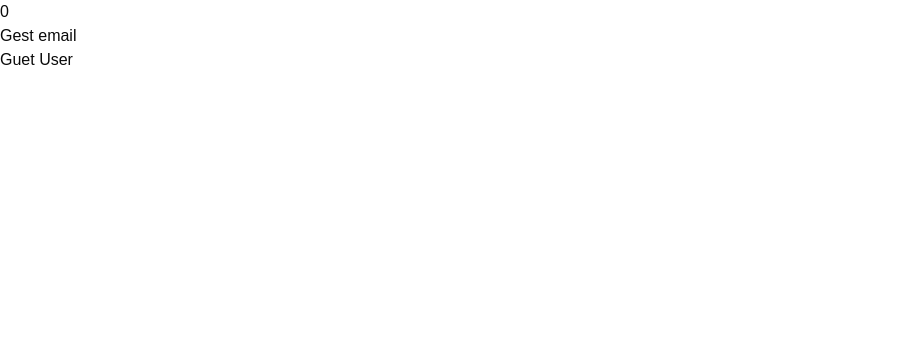
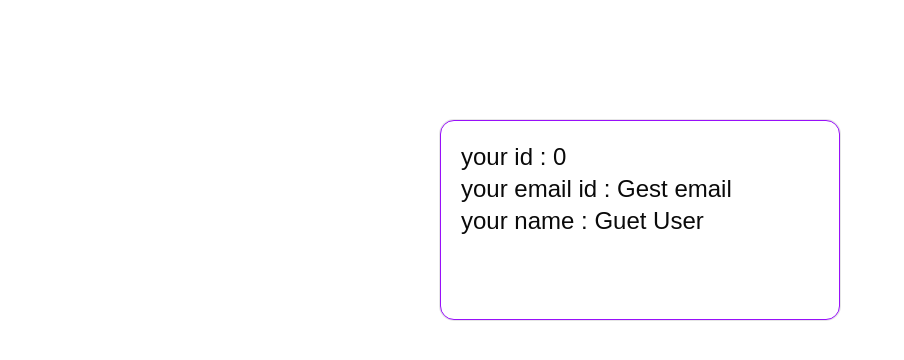
Before and after one commit to kumarikhushisv01-dot/reactrouterdom-project, a React (Vite) app: page /profile in a window 1280 px wide. Shown: the top 360 px of the page, without its empty margins (0-904 px from the left). Built offline with nearby package versions, Linux system fonts and the light colour scheme.

Commit message:
feat : Updating profilpage

```diff
--- a/src/components/LoginPage.tsx
+++ b/src/components/LoginPage.tsx
@@ -28,7 +28,7 @@ const handleSubmit =(e:React.FormEvent<HTMLFormElement>)=>{
   e.preventDefault()
   let isFound = false
   if (!email || !password ){
-      window.alert("Emaol and Passwoyd is requaired")
+      window.alert("Email and Passwoyd is requaired")
     }
 
   for (let index = 0; index < USER_DATA.length; index++) {
--- a/src/components/ProfilePage.tsx
+++ b/src/components/ProfilePage.tsx
@@ -1,4 +1,5 @@
 import React, { useEffect, useState } from 'react'
+import { Card } from './ui/card'
 
 const ProfilePage = () => {
   const [user,setUser] = useState()
@@ -13,9 +14,12 @@ const ProfilePage = () => {
   return (
 
     <>
-    <p>{user?.id || 0}</p>
-    <p>{user?.email || "Gest email"}</p>
-    <p>{user?.name || "Guet User"}</p>
+    <Card className='w-100 h-50 block mx-auto p-5 mt-30 border border-purple-600  text-2xl font-light  '>
+      <p> your id : {user?.id || 0}</p>
+      <p> your email id : {user?.email || "Gest email"}</p>
+      <p> your name : {user?.name || "Guet User"}</p>
+    </Card>
+
     </>
   )
 }
```
